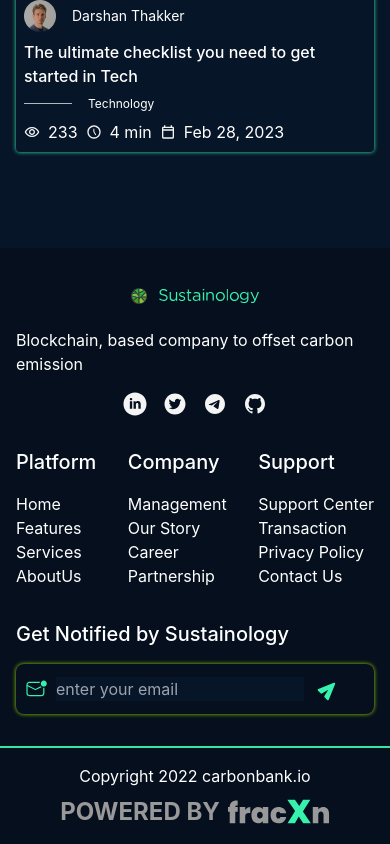
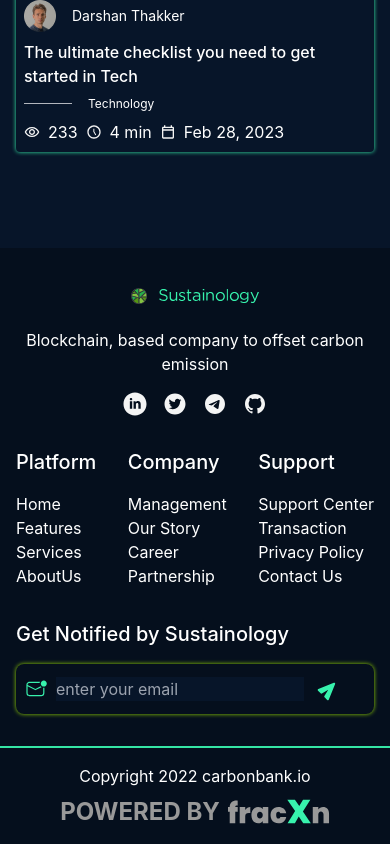
Before and after one commit to EECvision/fracxn-skill-test, a Next.js app: page / in a window 390 px wide. Shown: the part 10889-11733 px from the top of the page. Built offline with nearby package versions, Linux system fonts and the light colour scheme.

Commit message:
align footer text

```diff
--- a/components/Footer/Footer.style.js
+++ b/components/Footer/Footer.style.js
@@ -14,6 +14,7 @@
     flex flex-col
     gap-4
     items-center lg:items-start
+    text-center lg:text-left
     justify-start
   `,
   detailsContainer: `
```
